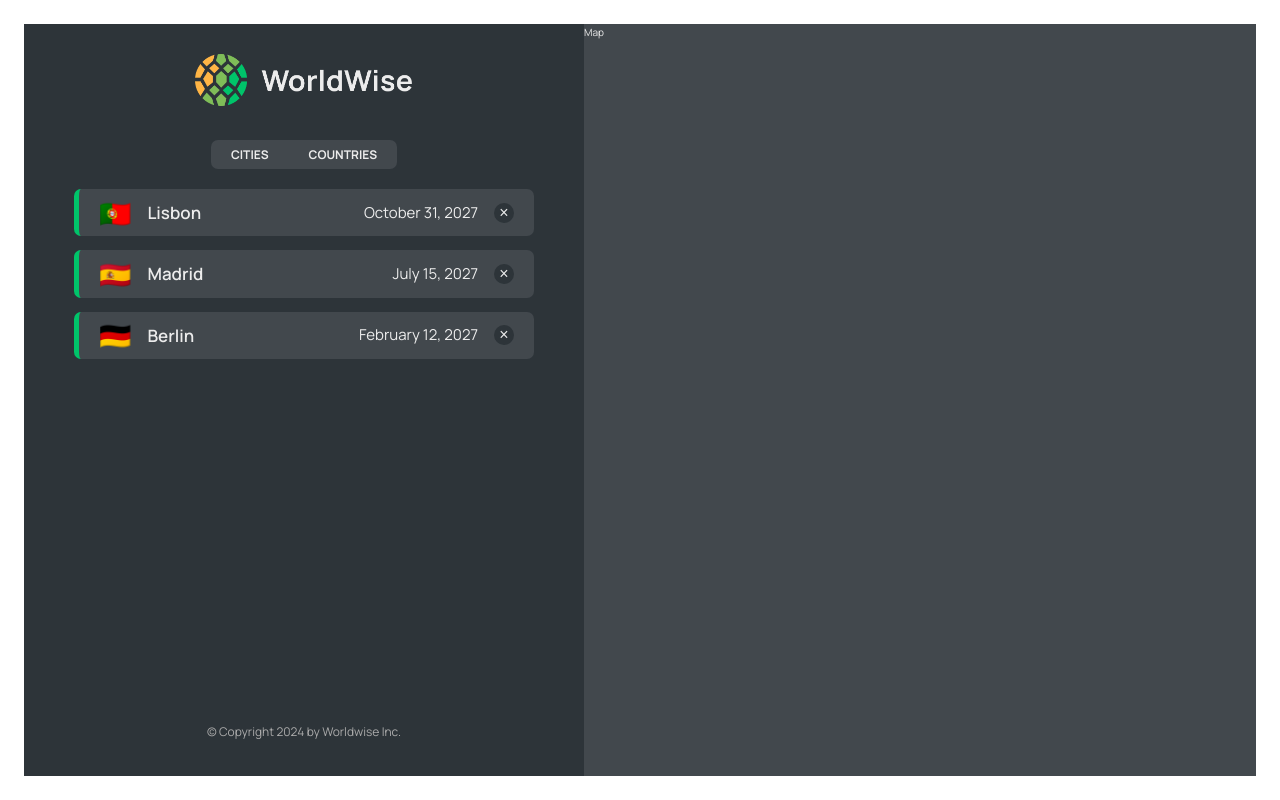
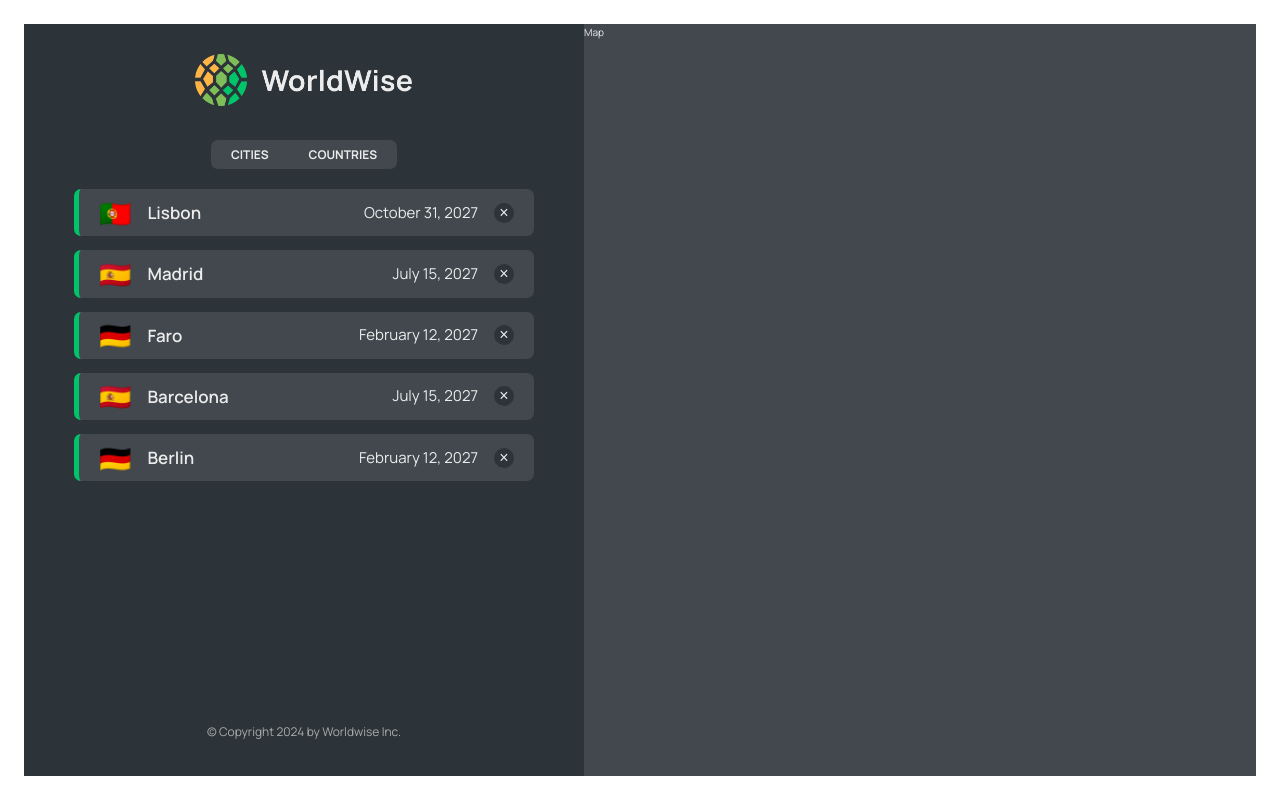
Before and after one commit to vivekrai1999/WorldWise, a React (Vite) app: page /app in a window 1280 px wide. Built offline with nearby package versions, Linux system fonts and the light colour scheme; data requests are answered from the project's data file.

Commit message:
Implemented countries

```diff
--- a/data/cities.json
+++ b/data/cities.json
@@ -25,6 +25,30 @@
       "id": 17806751
     },
     {
+      "cityName": "Faro",
+      "country": "Germany",
+      "emoji": "🇩🇪",
+      "date": "2027-02-12T09:24:11.863Z",
+      "notes": "Amazing 😃",
+      "position": {
+        "lat": 52.53586782505711,
+        "lng": 13.376933665713324
+      },
+      "id": 98443197
+    },
+    {
+      "cityName": "Barcelona",
+      "country": "Spain",
+      "emoji": "🇪🇸",
+      "date": "2027-07-15T08:22:53.976Z",
+      "notes": "",
+      "position": {
+        "lat": 40.46635901755316,
+        "lng": -3.7133789062500004
+      },
+      "id": 17806759
+    },
+    {
       "cityName": "Berlin",
       "country": "Germany",
       "emoji": "🇩🇪",
@@ -34,7 +58,7 @@
         "lat": 52.53586782505711,
         "lng": 13.376933665713324
       },
-      "id": 98443197
+      "id": 98443198
     }
   ]
 }
--- a/src/App.jsx
+++ b/src/App.jsx
@@ -7,6 +7,7 @@
 import Login from "./pages/Login"
 import CityList from "./components/CityList"
 import { useEffect, useState } from "react"
+import CountryList from "./components/CountryList"
 
 const URL = 'http://localhost:9000/cities'
 function App() {
@@ -35,7 +36,7 @@
       <Route path="app" element={<AppLayout/>}>
         <Route index element={<CityList cities={cities} isLoading={isLoading}/>} />
         <Route path="cities" element={<CityList cities={cities} isLoading={isLoading}/>}/>
-        <Route path="country" element={<p>country</p>}/>
+        <Route path="country" element={<CountryList cities={cities} isLoading={isLoading}/>}/>
         <Route path="form" element={<p>form</p>}/>
       </Route>
       <Route path="login" element={<Login/>}/>
--- /dev/null
+++ b/src/components/CountryList.jsx
@@ -0,0 +1,28 @@
+import React from 'react'
+import styles from './CountryList.module.css'
+import Spinner from './Spinner'
+import CityItem from './CountryItem'
+import Message from './Message'
+import CountryItem from './CountryItem'
+
+function CountryList({cities, isLoading}) {
+  const countries = cities.reduce((arr,city)=>
+    {
+      if(!arr.map(el=>el.country).includes(city.country)){
+      return [...arr, {country: city.country, emoji: city.emoji}]
+      }
+      else{
+        return arr
+      }
+    }
+  ,[])
+  if(isLoading) return <Spinner/>
+  //if(!countries.length) return <Message message="Add your first city by clicking on a city on the map" />
+  return (
+    <ul className={styles.countryList}>
+        {countries.map(country=><CountryItem country={country}/>)}
+    </ul>
+  )
+}
+
+export default CountryList
```
